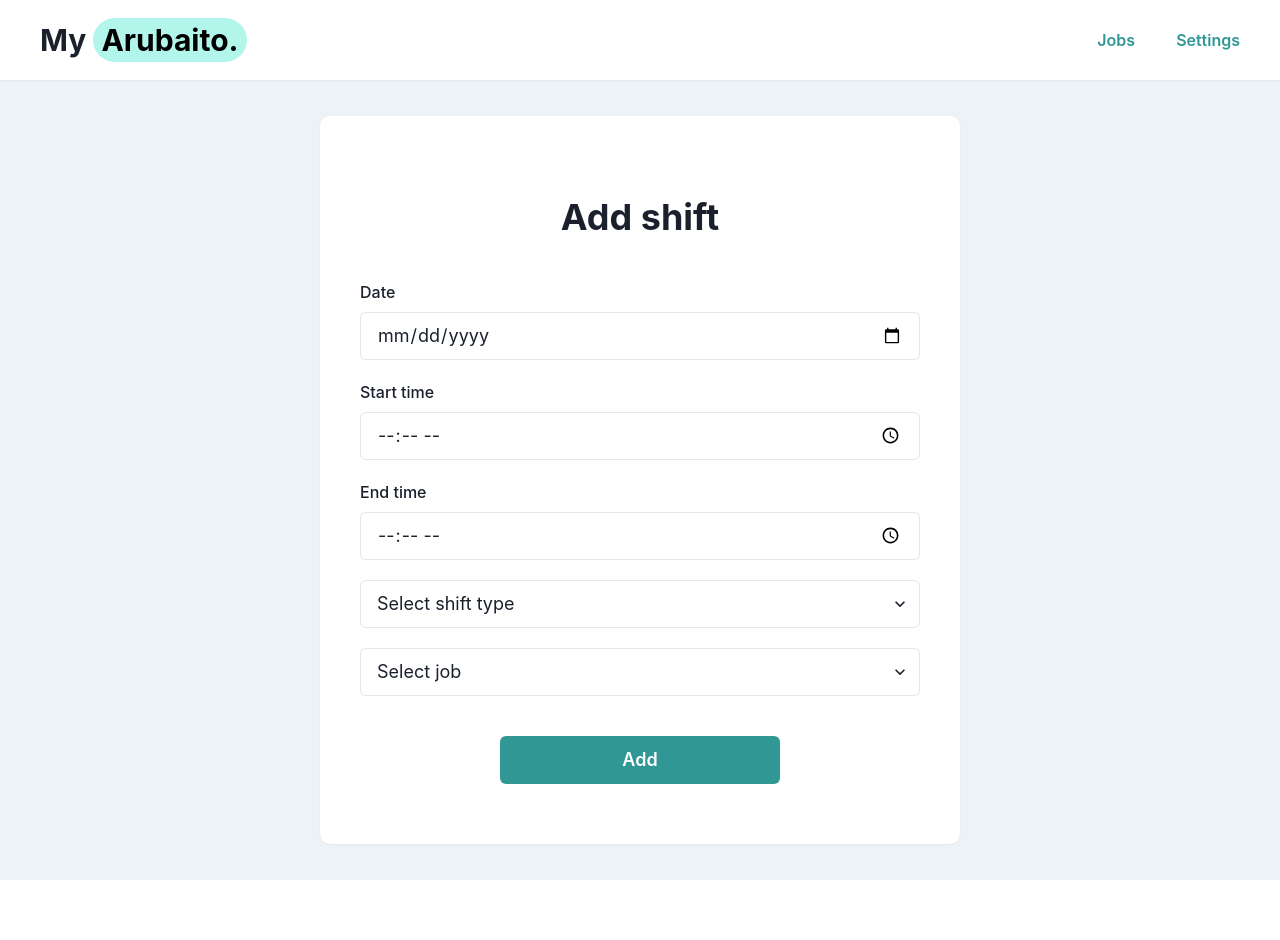
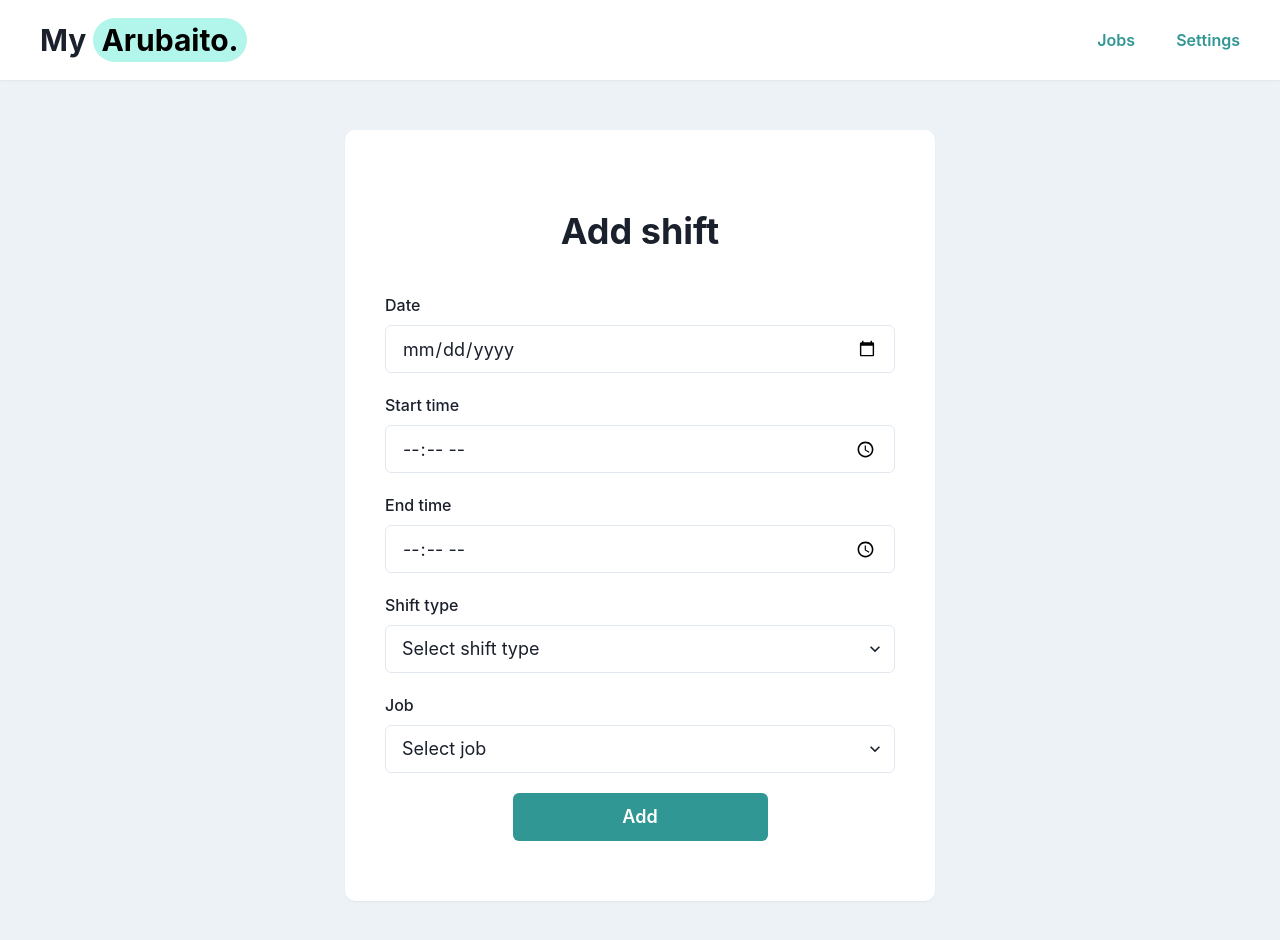
Before and after one commit to RochaLS/my-arubaito-front, a Next.js app: page /shifts/add in a window 1280 px wide. Shown: the top 940 px of the page. Before the commit the page ends 880 px from the top, so only its background shows below. Built offline with nearby package versions, Linux system fonts and the light colour scheme.

Commit message:
add validation to add shift form

```diff
--- a/src/app/shifts/add/page.tsx
+++ b/src/app/shifts/add/page.tsx
@@ -1,3 +1,5 @@
+"use client";
+
 import {
   Box,
   Heading,
@@ -13,11 +15,27 @@ import {
 } from "@chakra-ui/react";
 import { Navbar } from "@/app/components/Navbar";
 
+import { FieldValues, SubmitHandler, useForm } from "react-hook-form";
+import { zodResolver } from "@hookform/resolvers/zod";
+import { shiftSchema } from "../../util/validationSchemas";
+
 export default function Page() {
+  const {
+    register,
+    handleSubmit,
+    formState: { errors },
+  } = useForm({
+    resolver: zodResolver(shiftSchema),
+  });
+
+  const handleShiftSubmit: SubmitHandler<FieldValues> = (data) => {
+    // Handle form submission here
+  };
+
   return (
     <>
       <Navbar />
-      <Box h="100vh">
+      <Box p={50}>
         <Flex
           flexDir="column"
           w="100%"
@@ -36,56 +54,89 @@ export default function Page() {
             <Heading m={[5, 10]} textAlign="center">
               Add shift
             </Heading>
-            <FormControl>
-              <FormLabel>Date</FormLabel>
+            <form onSubmit={handleSubmit(handleShiftSubmit)}>
+              <FormControl isInvalid={!!errors.date}>
+                <FormLabel mt={5}>Date</FormLabel>
                 <Input
                   focusBorderColor="teal.500"
                   size="lg"
-                mb={5}
                   placeholder="Date"
                   type="date"
+                  {...register("date")}
                 />
-              <FormLabel>Start time</FormLabel>
+                <FormErrorMessage>
+                  {errors.date && errors.date.message?.toString()}
+                </FormErrorMessage>
+              </FormControl>
+              <FormControl isInvalid={!!errors.startTime}>
+                <FormLabel mt={5}>Start time</FormLabel>
                 <Input
                   focusBorderColor="teal.500"
                   size="lg"
-                mb={5}
                   placeholder="Start time"
                   type="time"
+                  {...register("startTime")}
                 />
-              <FormLabel>End time</FormLabel>
+                <FormErrorMessage>
+                  {errors.startTime && errors.startTime.message?.toString()}
+                </FormErrorMessage>
+              </FormControl>
+              <FormControl isInvalid={!!errors.endTime}>
+                <FormLabel mt={5}>End time</FormLabel>
                 <Input
                   focusBorderColor="teal.500"
                   size="lg"
-                mb={5}
                   placeholder="End time"
                   type="time"
+                  {...register("endTime")}
                 />
+                <FormErrorMessage>
+                  {errors.endTime && errors.endTime.message?.toString()}
+                </FormErrorMessage>
+              </FormControl>
+              <FormControl isInvalid={!!errors.shiftType}>
+                <FormLabel mt={5}>Shift type</FormLabel>
                 <Select
                   placeholder="Select shift type"
                   focusBorderColor="teal.500"
                   size="lg"
-                mb={5}
+                  {...register("shiftType")}
                 >
                   <option value="opening">Opening</option>
                   <option value="mid">Mid</option>
                   <option value="closing">Closing</option>
                 </Select>
+                <FormErrorMessage>
+                  {errors.shiftType && errors.shiftType.message?.toString()}
+                </FormErrorMessage>
+              </FormControl>
+              <FormControl isInvalid={!!errors.job}>
+                <FormLabel mt={5}>Job</FormLabel>
                 <Select
                   placeholder="Select job"
                   focusBorderColor="teal.500"
                   size="lg"
-                mb={5}
+                  {...register("job")}
                 >
                   <option value="0">Uniqlo</option>
                   <option value="1">Danbo Ramen</option>
                 </Select>
+                <FormErrorMessage>
+                  {errors.job && errors.job.message?.toString()}
+                </FormErrorMessage>
+              </FormControl>
               <Center>
-                <Button m={5} size="lg" colorScheme="teal" w="50%">
+                <Button
+                  m={5}
+                  size="lg"
+                  colorScheme="teal"
+                  w="50%"
+                  type="submit"
+                >
                   Add
                 </Button>
               </Center>
-            </FormControl>
+            </form>
           </Box>
         </Flex>
       </Box>
--- a/src/app/util/validationSchemas.ts
+++ b/src/app/util/validationSchemas.ts
@@ -32,7 +32,7 @@ export const jobSchema = z.object({
   jobTitle: z.string().min(1, "Please provide the job title."),
 });
 
-export const shiftValidationSchema = z.object({
+export const shiftSchema = z.object({
   date: z.string().refine((val) => !isNaN(Date.parse(val)), {
     message: "Please insert a valid date.",
   }),
```
Lines whose indentation alone changed are shown as unchanged.
